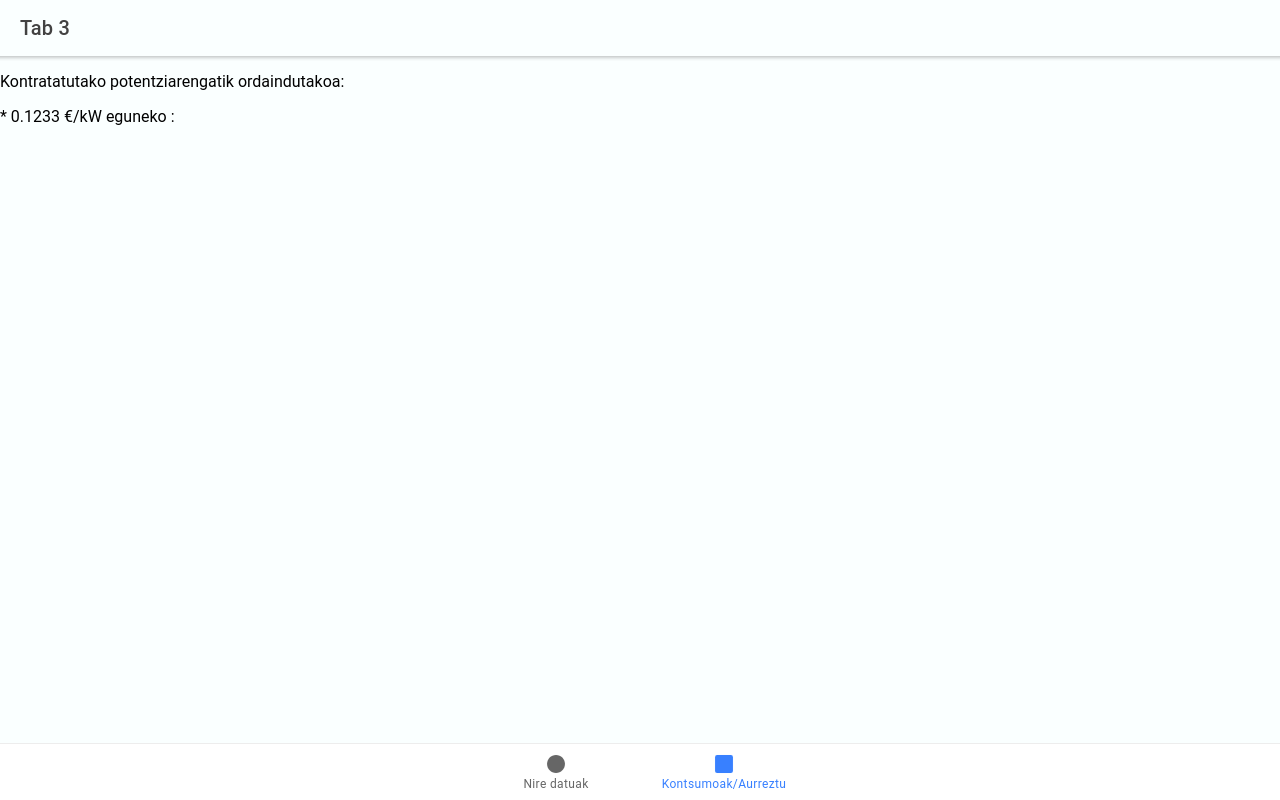
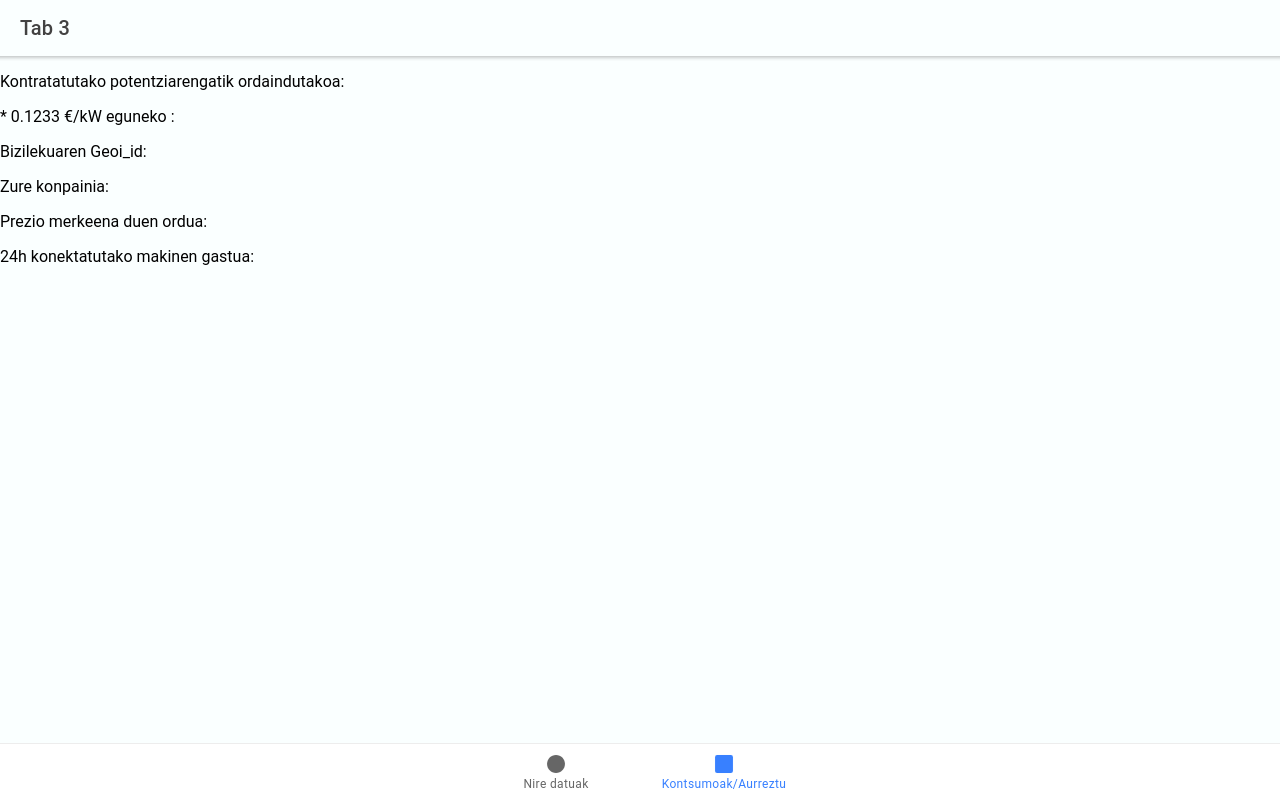
Before and after one commit to AitorElorza/osagarria_ep, a React (Create React App) app: page /tab3 in a window 1280 px wide. Built offline with nearby package versions, Linux system fonts and the light colour scheme; no server answers.

Commit message:
tab3 view

```diff
--- a/src/pages/Tab3.tsx
+++ b/src/pages/Tab3.tsx
@@ -25,9 +25,10 @@ const Tab3: React.FC = () => {
         <p>Kontratatutako potentziarengatik ordaindutakoa:</p>
         <p>{localStorage.getItem('PotentziaKontratatua')} * 0.1233 €/kW eguneko :</p>
 
-        <p>{localStorage.getItem('Bizilekua')}</p>
-        <p>{localStorage.getItem('Elektriziztate_Konpainia')}</p>
-
+        <p>Bizilekuaren Geoi_id:{localStorage.getItem('Bizilekua')}</p>
+        <p>Zure konpainia:{localStorage.getItem('Elektriziztate_Konpainia')}</p>
+        <p>Prezio merkeena duen ordua:{localStorage.getItem('Prezio_merkeeneko_ordua')}</p>
+        <p>24h konektatutako makinen gastua:{localStorage.getItem('Vatioak_24h')}</p>
 
       </IonContent>
 
```
